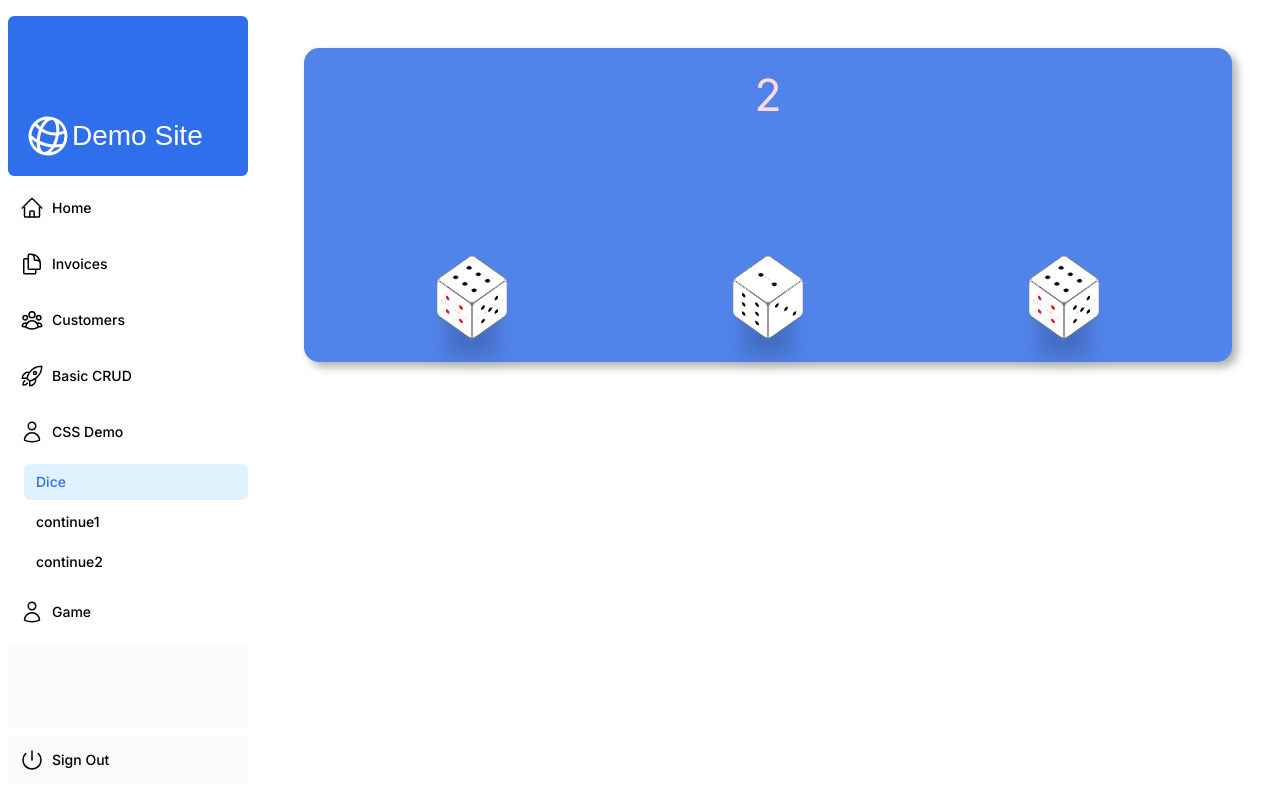
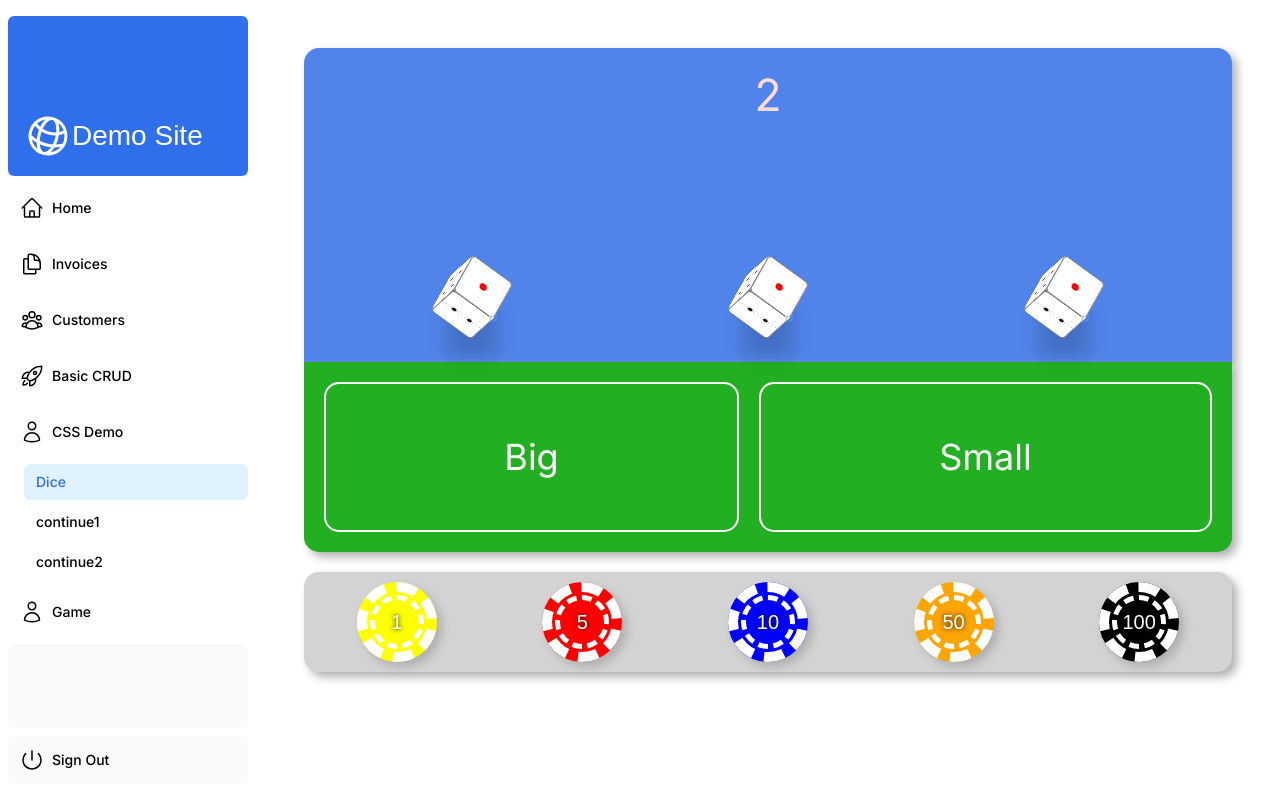
Before and after one commit to monarchfish/nextjs-dashboard, a Next.js app: page /dashboard/cssDemo/diceGame in a window 1280 px wide. Built offline with nearby package versions, Linux system fonts and the light colour scheme; a web font is replaced by a local one.

Commit message:
feat: add chips and fix some typescript error

```diff
--- a/app/dashboard/cssDemo/diceGame/mainPage.tsx
+++ b/app/dashboard/cssDemo/diceGame/mainPage.tsx
@@ -3,6 +3,7 @@
 import timer from './timer';
 import CountDown from '@/app/ui/cssDemo/diceGame/countDown';
 import Dice from '@/app/ui/cssDemo/diceGame/dice';
+import Chip from '@/app/ui/cssDemo/diceGame/chip';
 import styles from './styles.module.scss';
 
 export default function Main() {
@@ -11,11 +12,24 @@ export default function Main() {
     const diceList = openResult.map((e, i) => (<Dice state={e} key={i} />))
 
     return (
-        <div className={styles.openResult}>
-            <CountDown text={seconds}/>
-            <div className={styles.diceList}>
-                {diceList}
+        <>
+            <div className={styles.openResult}>
+                <CountDown text={seconds} />
+                <div className={styles.diceList}>
+                    {diceList}
+                </div>
             </div>
-        </div>
+            <div className={styles.bettingArea}>
+                <div className={styles.item}>Big</div>
+                <div className={styles.item}>Small</div>
+            </div>
+            <div className={styles.chipArea}>
+                <Chip state={0}/>
+                <Chip state={1}/>
+                <Chip state={2}/>
+                <Chip state={3}/>
+                <Chip state={4}/>
+            </div>
+        </>
     );
 }
--- a/app/dashboard/cssDemo/diceGame/styles.module.scss
+++ b/app/dashboard/cssDemo/diceGame/styles.module.scss
@@ -1,5 +1,5 @@
 .openResult {
-  border-radius: 15px;
+  border-radius: 15px 15px 0 0;
   background-color: rgb(81, 132, 234);
   padding: 20px 20px 40px;
   box-shadow: 5px 5px 10px #afafaf;
@@ -12,3 +12,37 @@
     align-items: flex-end;
   }
 }
+.bettingArea {
+  background-color: #22b022;
+  border-radius: 0 0 15px 15px;
+  display: flex;
+  padding: 10px;
+  box-shadow: 5px 5px 10px #afafaf;
+  margin-bottom: 20px;
+  .item {
+    height: 150px;
+    font-size: 36px;
+    color: white;
+    display: flex;
+    align-items: center;
+    justify-content: center;
+    flex-grow: 1;
+    border: 2px solid white;
+    border-radius: 15px;
+    margin: 10px;
+    box-sizing: border-box;
+    &:hover {
+      border: 2px solid #c7ef76;
+      color: #c7ef76;
+    }
+  }
+}
+.chipArea {
+  display: flex;
+  align-items: center;
+  justify-content: space-around;
+  height: 100px;
+  background-color: lightgrey;
+  border-radius: 15px;
+  box-shadow: 5px 5px 10px #afafaf;
+}
--- a/app/dashboard/cssDemo/diceGame/timer.tsx
+++ b/app/dashboard/cssDemo/diceGame/timer.tsx
@@ -2,7 +2,7 @@
 
 import { useState, useEffect } from 'react';
 
-export default function Main(): [number[], String] {
+export default function Main(): [number[], string] {
     const [seconds, setSeconds] = useState('');
     const [openResult, setOpenResult] = useState([0, 0, 0]);
 
@@ -20,8 +20,8 @@ export default function Main(): [number[], String] {
 
     useEffect(() => {
         let perviusSecond = -1
-        setSeconds('--')
-        setOpenResult(getRandomArray())
+        setSeconds('opening...')
+        setOpenResult([0, 0, 0])
 
         const interval = setInterval(() => {
             const currentTime = new Date();
--- /dev/null
+++ b/app/ui/cssDemo/diceGame/chip/index.tsx
@@ -0,0 +1,37 @@
+import styles from './styles.module.scss';
+
+export default function Dice({ state }: { state: number }) {
+    const mapping = [
+        {
+            price: 1,
+            color: 'yellow',
+        },
+        {
+            price: 5,
+            color: 'red',
+        },
+        {
+            price: 10,
+            color: 'blue',
+        },
+        {
+            price: 50,
+            color: 'orange',
+        },
+        {
+            price: 100,
+            color: 'black',
+        },
+    ]
+    const data = mapping[state]
+
+    return (
+        <div className={styles.chip} style={{ backgroundColor: data.color }}>
+            <div className={styles.cirle}>
+                <div className={styles.price}>
+                    {data.price}
+                </div>
+            </div>
+        </div>
+    );
+}
--- /dev/null
+++ b/app/ui/cssDemo/diceGame/chip/styles.module.scss
@@ -0,0 +1,34 @@
+.chip {
+  width: 80px;
+  height: 80px;
+  border-radius: 50%;
+  background-color: #22b022;
+  display: flex;
+  align-items: center;
+  justify-content: center;
+  box-shadow: 5px 5px 10px #afafaf;
+
+  .cirle {
+    width: 60px;
+    height: 60px;
+    outline: 10px dashed white;
+    border-radius: 50%;
+    display: flex;
+    align-items: center;
+    justify-content: center;
+
+    .price {
+      width: 54px;
+      height: 54px;
+      border: 5px dashed white;
+      border-radius: 50%;
+      display: flex;
+      align-items: center;
+      justify-content: center;
+      color: #ffffff;
+      text-shadow: 0px 0px 5px black;
+      font-family: fantasy;
+      font-size: 20px;
+    }
+  }
+}
--- a/app/ui/cssDemo/diceGame/countDown/index.tsx
+++ b/app/ui/cssDemo/diceGame/countDown/index.tsx
@@ -1,12 +1,12 @@
 import styles from './styles.module.scss';
 import { clsx } from 'clsx';
 
-export default function countDown({ text }: { text: String }) {
+export default function countDown({ text }: { text: string }) {
     return (
         <div className={styles.countDown}>
             <div
                 className={clsx(text === 'opening...' ? '' : styles.countDownText)}
-                key={text as React.Key}
+                key={text}
             >{text}</div>
         </div>
     );
--- a/app/ui/cssDemo/diceGame/dice/index.tsx
+++ b/app/ui/cssDemo/diceGame/dice/index.tsx
@@ -1,6 +1,6 @@
 import styles from './styles.module.scss';
 
-export default function Dice({ state }: { state: Number }) {
+export default function Dice({ state }: { state: number }) {
     return (
         <div className={styles.dice}>
             <div className={`${styles.cube} ${styles['result' + state]}`}>
```
